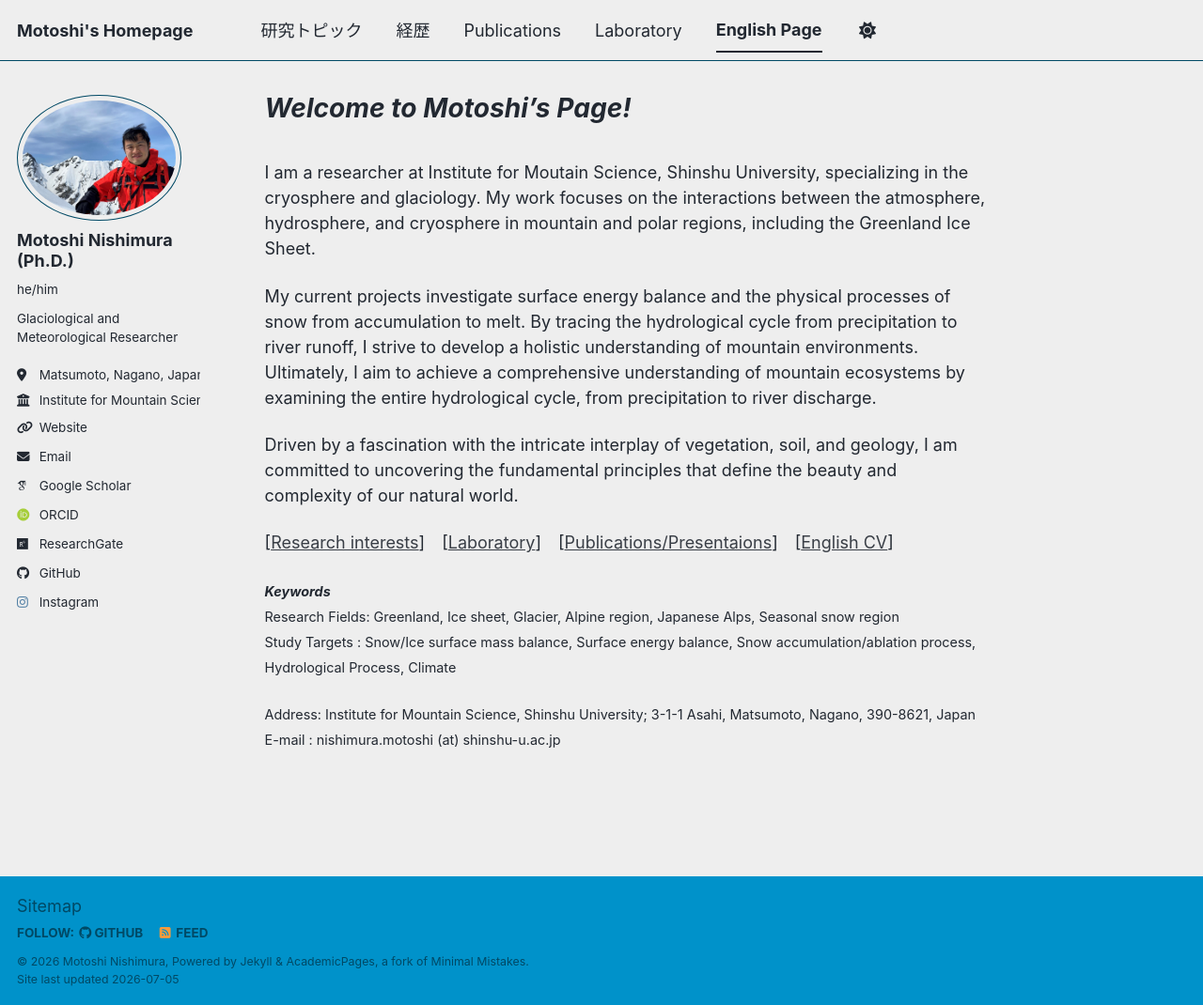
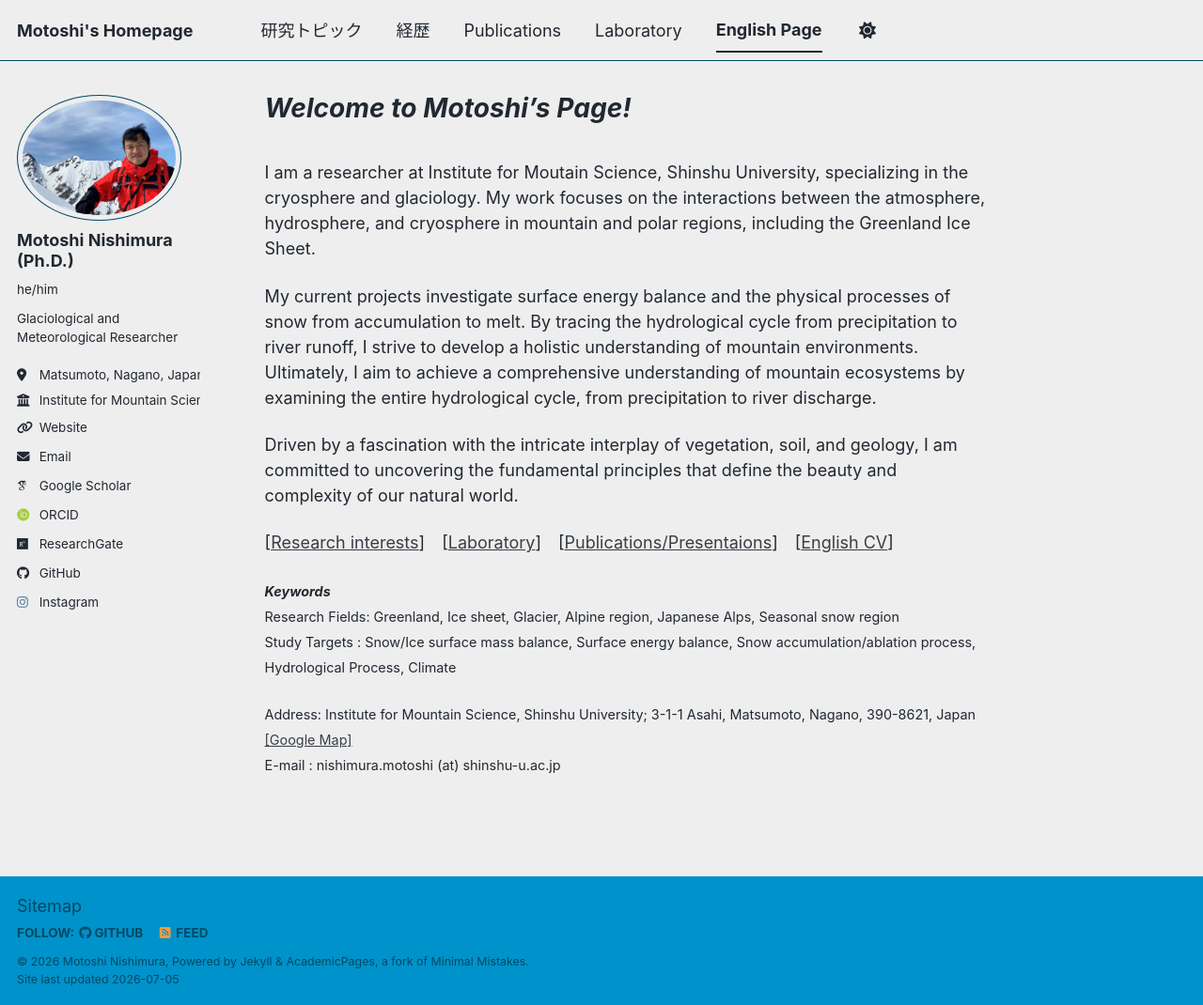
Before and after one commit to MotoshiNishimura/MotoshiNishimura.github.io, a Jekyll site: the page built from _pages/about_en.md, in a window 1280 px wide and 1070 px high. Shown: the whole window at 94% size. Built offline with Jekyll 4.4.1, drawn with Linux system fonts in a browser that asks for light colours; some web fonts are replaced; a script bundle is joined from its source files by our own code; library files that are not in the unit come from our copies.

Commit message:
Add Google Maps link to address in about_en.md
Added a Google Maps link to the address section.

```diff
--- a/_pages/about_en.md
+++ b/_pages/about_en.md
@@ -19,6 +19,6 @@
 </span>
 
 <span style="font-size: 0.8em;">
-Address: Institute for Mountain Science, Shinshu University; 3-1-1 Asahi, Matsumoto, Nagano, 390-8621, Japan<br>
+Address: Institute for Mountain Science, Shinshu University; 3-1-1 Asahi, Matsumoto, Nagano, 390-8621, Japan　<a href="https://maps.app.goo.gl/xdoriRamYbPQh4BU7" target="_blank">[Google Map]</a><br>
 E-mail : nishimura.motoshi (at) shinshu-u.ac.jp
 </span>
```
